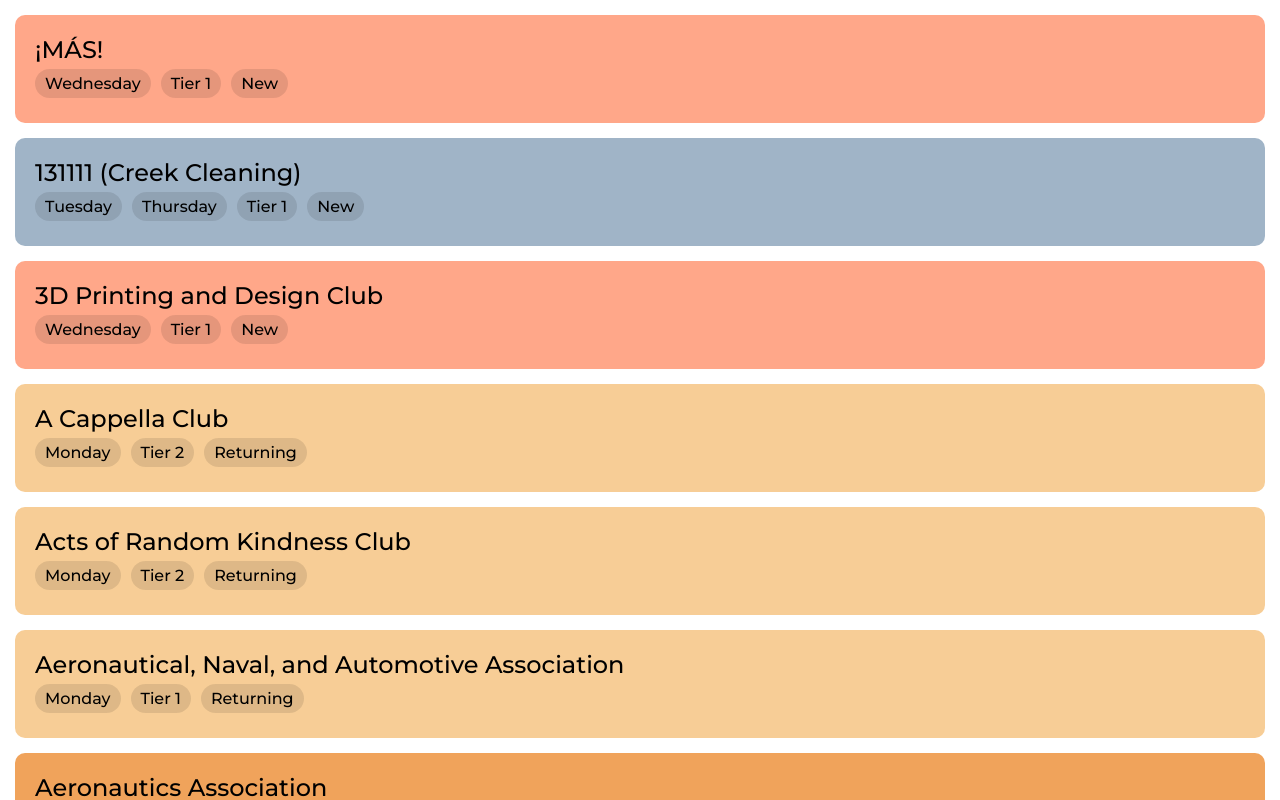
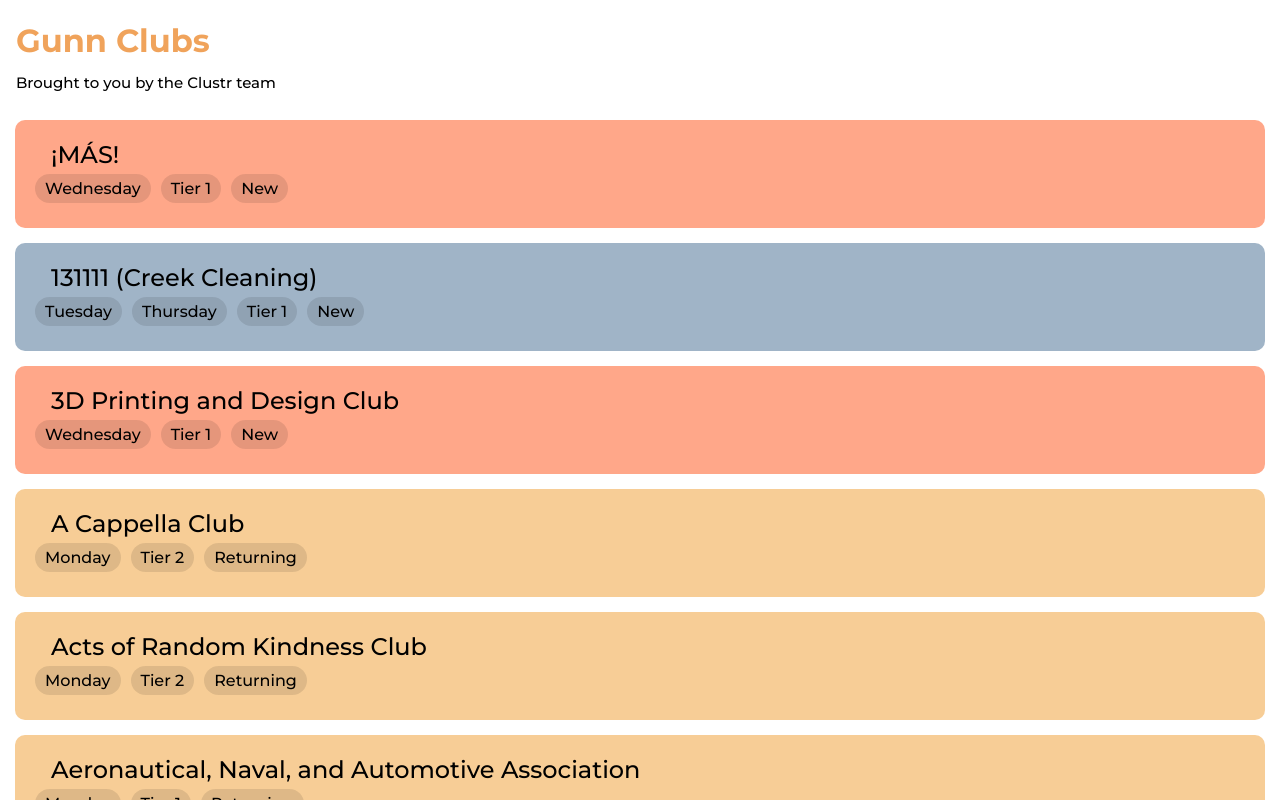
Before and after one commit to GHSClubs/Clustr-Web-App, a React (Create React App) app: page / in a window 1280 px wide. Shown: the top 800 px of the page. Built offline with nearby package versions, Linux system fonts and the light colour scheme.

Commit message:
ugly header
super ugly

```diff
--- a/public/index.html
+++ b/public/index.html
@@ -5,6 +5,8 @@
     <link rel="icon" href="%PUBLIC_URL%/favicon.ico" />
     <meta name="viewport" content="width=device-width, initial-scale=1" />
     <meta name="theme-color" content="#ffa789" />
+    <h1> Gunn Clubs </h1>
+    <h2> Brought to you by the Clustr team </h2>
     <meta
       name="description"
       content="Browse through the numerous clubs at Gunn and learn more about them!"
--- a/src/index.css
+++ b/src/index.css
@@ -13,6 +13,17 @@
 
 html {
   height: 100%;
+}
+
+h1{
+  padding-left: 1rem;
+  margin-bottom: .2px;
+  color: #f0a35b;
+}
+h2{
+  padding-left: 1rem;
+  font-weight: 500;
+  font-size: 15px;
 }
 
 body {
```
